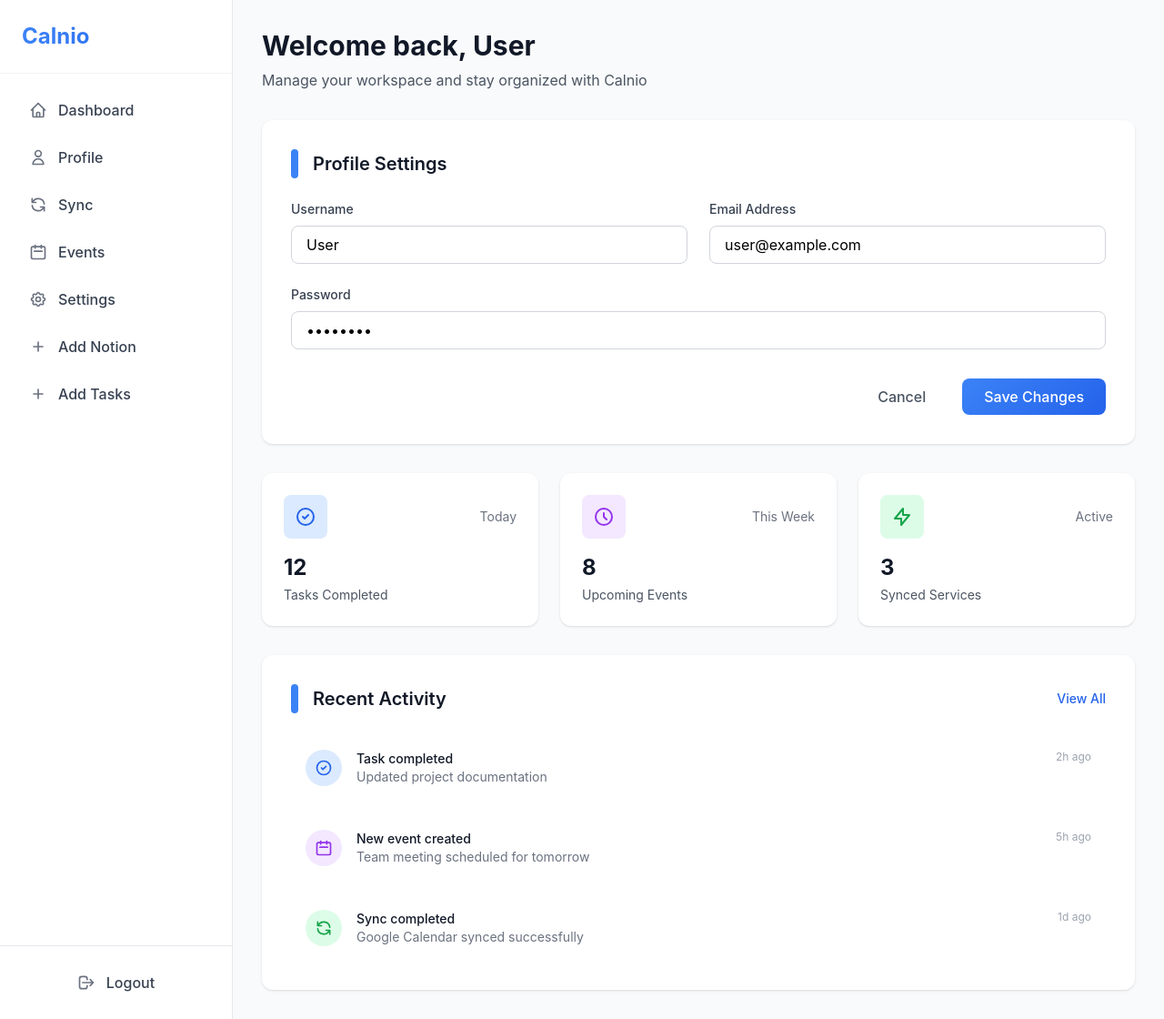
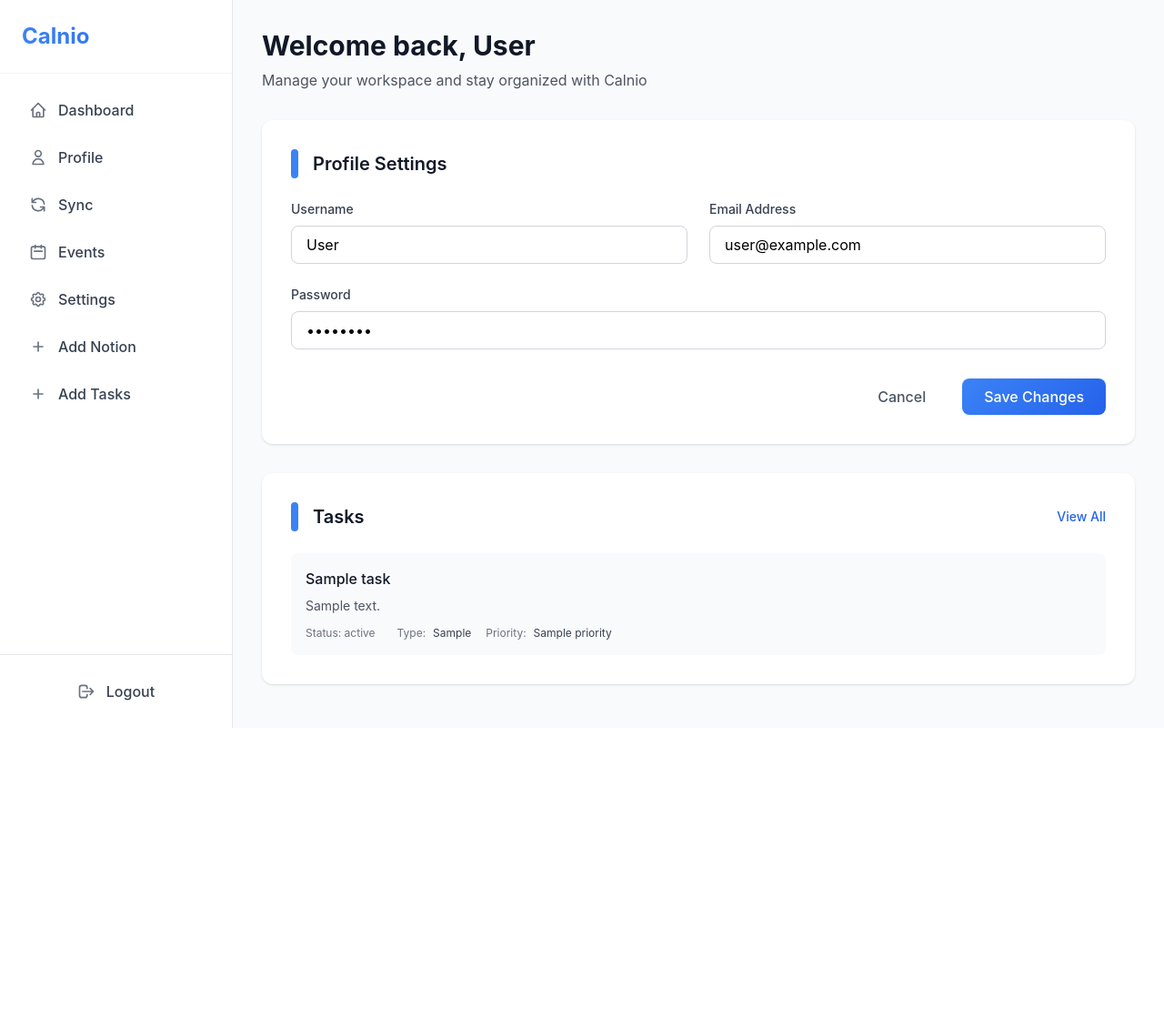
Before and after one commit to MyroslavRepin/Calnio, a FastAPI app: template frontend/templates/dashboard.html in a window 1280 px wide. Shown: the whole page at 91% size. After the commit the page ends 800 px from the top, so only its background shows below. Run offline with FastAPI, Linux system fonts and the light colour scheme; the template is opened without the code that fills it: most values are stand-ins (such as "Sample title", 1, 10 or a date in 2020); parts of the project's set-up code (start-up, migrations or seed data) failed here and were passed over; some libraries are stand-ins or nearby versions.

Commit message:
Add task retrieval and display to dashboard; update version to 1.9.1

```diff
--- a/backend/app/version.py
+++ b/backend/app/version.py
@@ -2,7 +2,7 @@ from fastapi import APIRouter
 
 router = APIRouter()
 
-__version__ = '1.9.0'
+__version__ = '1.9.1'
 
 
 @router.get("/version")
--- a/frontend/templates/dashboard.html
+++ b/frontend/templates/dashboard.html
@@ -183,6 +183,17 @@
         .text-responsive-xl {
           font-size: 1.25rem;
         }
+      }
+
+      /* Task status colors */
+      .status-planning {
+        background-color: #fbbf24;
+      }
+      .status-in-progress {
+        background-color: #3b82f6;
+      }
+      .status-done {
+        background-color: #10b981;
       }
     </style>
   </head>
@@ -535,99 +546,7 @@
             </form>
           </div>
 
-          <!-- Quick Stats -->
-          <div
-            class="grid grid-cols-1 sm:grid-cols-2 lg:grid-cols-3 gap-4 sm:gap-6 mb-6 lg:mb-8"
-          >
-            <div
-              class="bg-white rounded-xl card-shadow p-4 sm:p-6 card-shadow-hover cursor-pointer"
-            >
-              <div class="flex items-center justify-between mb-3 sm:mb-4">
-                <div
-                  class="w-10 sm:w-12 h-10 sm:h-12 bg-blue-100 rounded-lg flex items-center justify-center"
-                >
-                  <svg
-                    class="w-5 sm:w-6 h-5 sm:h-6 text-blue-600"
-                    fill="none"
-                    stroke="currentColor"
-                    viewBox="0 0 24 24"
-                  >
-                    <path
-                      stroke-linecap="round"
-                      stroke-linejoin="round"
-                      stroke-width="2"
-                      d="M9 12l2 2 4-4m6 2a9 9 0 11-18 0 9 9 0 0118 0z"
-                    ></path>
-                  </svg>
-                </div>
-                <span class="text-xs sm:text-sm text-gray-500">Today</span>
-              </div>
-              <h3 class="text-xl sm:text-2xl font-bold text-gray-900">12</h3>
-              <p class="text-xs sm:text-sm text-gray-600 mt-1">
-                Tasks Completed
-              </p>
-            </div>
-
-            <div
-              class="bg-white rounded-xl card-shadow p-4 sm:p-6 card-shadow-hover cursor-pointer"
-            >
-              <div class="flex items-center justify-between mb-3 sm:mb-4">
-                <div
-                  class="w-10 sm:w-12 h-10 sm:h-12 bg-purple-100 rounded-lg flex items-center justify-center"
-                >
-                  <svg
-                    class="w-5 sm:w-6 h-5 sm:h-6 text-purple-600"
-                    fill="none"
-                    stroke="currentColor"
-                    viewBox="0 0 24 24"
-                  >
-                    <path
-                      stroke-linecap="round"
-                      stroke-linejoin="round"
-                      stroke-width="2"
-                      d="M12 8v4l3 3m6-3a9 9 0 11-18 0 9 9 0 0118 0z"
-                    ></path>
-                  </svg>
-                </div>
-                <span class="text-xs sm:text-sm text-gray-500">This Week</span>
-              </div>
-              <h3 class="text-xl sm:text-2xl font-bold text-gray-900">8</h3>
-              <p class="text-xs sm:text-sm text-gray-600 mt-1">
-                Upcoming Events
-              </p>
-            </div>
-
-            <div
-              class="bg-white rounded-xl card-shadow p-4 sm:p-6 card-shadow-hover cursor-pointer sm:col-span-2 lg:col-span-1"
-            >
-              <div class="flex items-center justify-between mb-3 sm:mb-4">
-                <div
-                  class="w-10 sm:w-12 h-10 sm:h-12 bg-green-100 rounded-lg flex items-center justify-center"
-                >
-                  <svg
-                    class="w-5 sm:w-6 h-5 sm:h-6 text-green-600"
-                    fill="none"
-                    stroke="currentColor"
-                    viewBox="0 0 24 24"
-                  >
-                    <path
-                      stroke-linecap="round"
-                      stroke-linejoin="round"
-                      stroke-width="2"
-                      d="M13 10V3L4 14h7v7l9-11h-7z"
-                    ></path>
-                  </svg>
-                </div>
-                <span class="text-xs sm:text-sm text-gray-500">Active</span>
-              </div>
-              <h3 class="text-xl sm:text-2xl font-bold text-gray-900">3</h3>
-              <p class="text-xs sm:text-sm text-gray-600 mt-1">
-                Synced Services
-              </p>
-            </div>
-          </div>
-
-          <!-- Recent Activity -->
+          <!-- Tasks Section -->
           <div class="bg-white rounded-xl card-shadow p-4 sm:p-6 lg:p-8">
             <div class="flex items-center justify-between mb-4 sm:mb-6">
               <div class="flex items-center">
@@ -637,7 +556,7 @@
                 <h2
                   class="text-lg sm:text-xl font-semibold text-gray-900 text-responsive-xl"
                 >
-                  Recent Activity
+                  Tasks
                 </h2>
               </div>
               <button
@@ -648,104 +567,45 @@
             </div>
 
             <div class="space-y-3 sm:space-y-4">
+              {% for task in tasks %}
+
+              <!-- Task Card 1 -->
               <div
-                class="flex items-start p-3 sm:p-4 hover:bg-gray-50 rounded-lg transition-colors"
+                class="p-4 bg-gray-50 rounded-lg hover:bg-gray-100 transition-colors"
               >
-                <div
-                  class="w-8 sm:w-10 h-8 sm:h-10 bg-blue-100 rounded-full flex items-center justify-center flex-shrink-0"
-                >
-                  <svg
-                    class="w-4 sm:w-5 h-4 sm:h-5 text-blue-600"
-                    fill="none"
-                    stroke="currentColor"
-                    viewBox="0 0 24 24"
-                  >
-                    <path
-                      stroke-linecap="round"
-                      stroke-linejoin="round"
-                      stroke-width="2"
-                      d="M9 12l2 2 4-4m6 2a9 9 0 11-18 0 9 9 0 0118 0z"
-                    ></path>
-                  </svg>
-                </div>
-                <div class="ml-3 sm:ml-4 flex-1 min-w-0">
-                  <p class="text-sm font-medium text-gray-900 truncate">
-                    Task completed
+                <div class="flex items-start justify-between">
+                  <div class="flex-1">
+                    <h3 class="font-medium text-gray-900 mb-2">
+                      {{ task.title }}
+                    </h3>
+                    <p class="text-sm text-gray-600 mb-3">
+                      {{ task.description }}
                     </p>
-                  <p class="text-xs sm:text-sm text-gray-500 truncate">
-                    Updated project documentation
-                  </p>
-                </div>
-                <span class="text-xs text-gray-400 flex-shrink-0 ml-2"
-                  >2h ago</span
+                    <div class="flex items-center space-x-4">
+                      <div class="flex items-center">
+                        <span class="text-xs text-gray-500 mr-2"
+                          >Status: {{ task.status }}</span
                         >
                       </div>
-
-              <div
-                class="flex items-start p-3 sm:p-4 hover:bg-gray-50 rounded-lg transition-colors"
+                      <div class="flex items-center">
+                        <span class="text-xs text-gray-500 mr-2">Type:</span>
+                        <span class="text-xs text-gray-700">
+                          {{ task.select_option }}
+                        </span>
+                      </div>
+                      <div class="flex items-center">
+                        <span class="text-xs text-gray-500 mr-2"
+                          >Priority:</span
                         >
-                <div
-                  class="w-8 sm:w-10 h-8 sm:h-10 bg-purple-100 rounded-full flex items-center justify-center flex-shrink-0"
-                >
-                  <svg
-                    class="w-4 sm:w-5 h-4 sm:h-5 text-purple-600"
-                    fill="none"
-                    stroke="currentColor"
-                    viewBox="0 0 24 24"
-                  >
-                    <path
-                      stroke-linecap="round"
-                      stroke-linejoin="round"
-                      stroke-width="2"
-                      d="M8 7V3m8 4V3m-9 8h10M5 21h14a2 2 0 002-2V7a2 2 0 00-2-2H5a2 2 0 00-2 2v12a2 2 0 002 2z"
-                    ></path>
-                  </svg>
+                        <span class="text-xs text-gray-700">
+                          {{ task.priority }}
+                        </span>
                       </div>
-                <div class="ml-3 sm:ml-4 flex-1 min-w-0">
-                  <p class="text-sm font-medium text-gray-900 truncate">
-                    New event created
-                  </p>
-                  <p class="text-xs sm:text-sm text-gray-500 truncate">
-                    Team meeting scheduled for tomorrow
-                  </p>
                     </div>
-                <span class="text-xs text-gray-400 flex-shrink-0 ml-2"
-                  >5h ago</span
-                >
                   </div>
-
-              <div
-                class="flex items-start p-3 sm:p-4 hover:bg-gray-50 rounded-lg transition-colors"
-              >
-                <div
-                  class="w-8 sm:w-10 h-8 sm:h-10 bg-green-100 rounded-full flex items-center justify-center flex-shrink-0"
-                >
-                  <svg
-                    class="w-4 sm:w-5 h-4 sm:h-5 text-green-600"
-                    fill="none"
-                    stroke="currentColor"
-                    viewBox="0 0 24 24"
-                  >
-                    <path
-                      stroke-linecap="round"
-                      stroke-linejoin="round"
-                      stroke-width="2"
-                      d="M4 4v5h.582m15.356 2A8.001 8.001 0 004.582 9m0 0H9m11 11v-5h-.581m0 0a8.003 8.003 0 01-15.357-2m15.357 2H15"
-                    ></path>
-                  </svg>
                 </div>
-                <div class="ml-3 sm:ml-4 flex-1 min-w-0">
-                  <p class="text-sm font-medium text-gray-900 truncate">
-                    Sync completed
-                  </p>
-                  <p class="text-xs sm:text-sm text-gray-500 truncate">
-                    Google Calendar synced successfully
-                  </p>
               </div>
-                <span class="text-xs text-gray-400 flex-shrink-0 ml-2"
-                  >1d ago</span
-                >
-              </div>
+              {% endfor %}
             </div>
           </div>
         </div>
```
Also changed, not shown: backend/app/api/dashboard.py (+20 -0 lines). Lines whose indentation alone changed are shown as unchanged.
